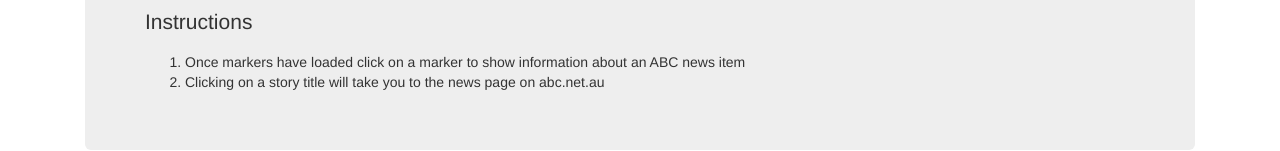
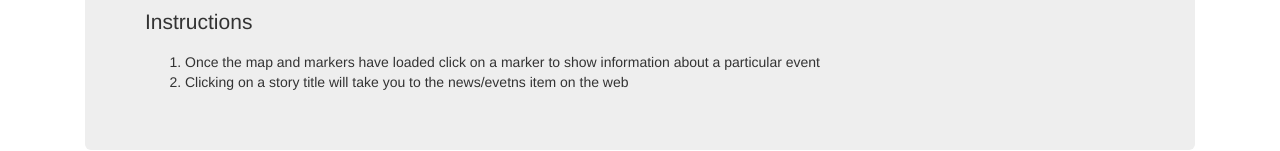
Before and after one commit to lightbringer1991/news-data-map, a plain HTML site: page map.html in a window 1280 px wide. Shown: the part 160-311 px from the top of the page. Drawn offline with nearby package versions, Linux system fonts and the light colour scheme; no server answers.

Commit message:
More improvments

```diff
--- a/map.html
+++ b/map.html
@@ -44,10 +44,10 @@
                 <p>Instructions</p>
                 <ol>
                     <li>
-                        Once markers have loaded click on a marker to show information about an ABC news item
+                        Once the map and markers have loaded click on a marker to show information about a particular event
                     </li>
                     <li>
-                        Clicking on a story title will take you to the news page on abc.net.au
+                        Clicking on a story title will take you to the news/evetns item on the web
                     </li>
                 </ol>
             </div>
```
